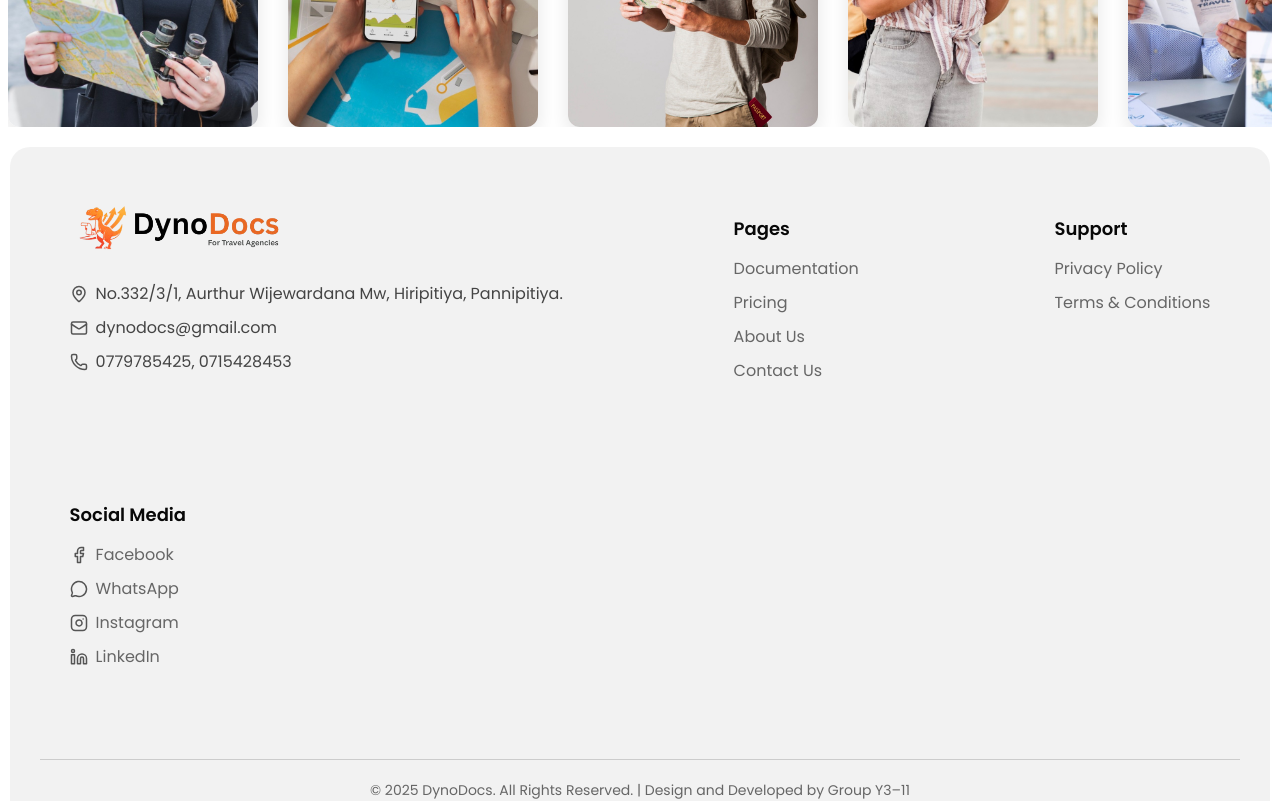
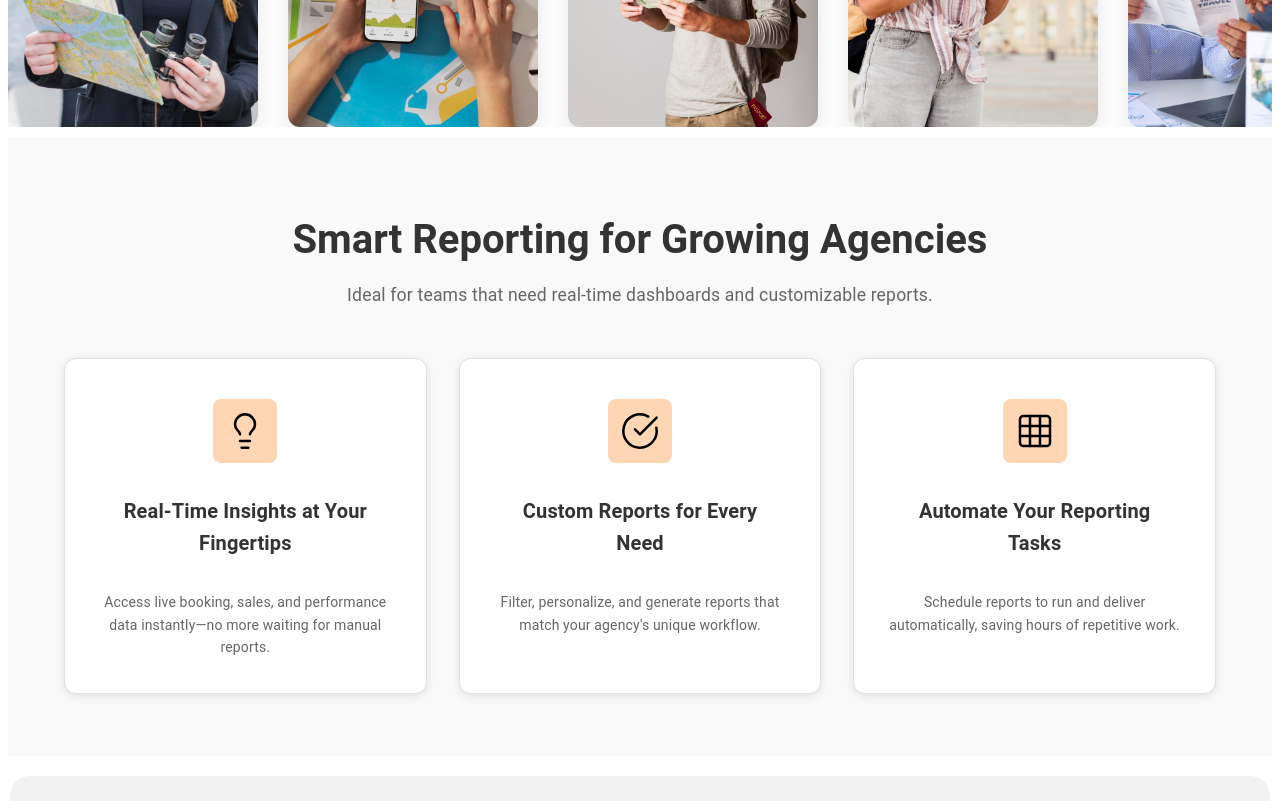
Before and after one commit to lomika-cad/dyno-docs-temp, a React (Vite) app in the folder dyno-docs-ui/: page / in a window 1280 px wide. Shown: the part 900-1701 px from the top of the page. Built offline with nearby package versions, Linux system fonts and the light colour scheme.

Commit message:
feat: add FeaturesSection component and integrate into Home page
- Added FeaturesSection component to showcase key features of the application.
- Updated Home page to include the new FeaturesSection.
- Installed Material-UI and Emotion for styling and icons.
- Created basic styles for home page.

```diff
--- a/dyno-docs-ui/package.json
+++ b/dyno-docs-ui/package.json
@@ -10,6 +10,10 @@
     "preview": "vite preview"
   },
   "dependencies": {
+    "@emotion/react": "^11.14.0",
+    "@emotion/styled": "^11.14.1",
+    "@mui/icons-material": "^7.3.6",
+    "@mui/material": "^7.3.6",
     "lucide-react": "^0.561.0",
     "react": "^19.2.0",
     "react-dom": "^19.2.0",
--- /dev/null
+++ b/dyno-docs-ui/src/components/FeaturesSection.tsx
@@ -0,0 +1,144 @@
+import { Container, Grid, Box, Typography, Card, CardContent } from "@mui/material";
+import { Lightbulb, CheckCircle, Grid3x3 } from "lucide-react";
+
+const FeaturesSection = () => {
+  const features = [
+    {
+      icon: Lightbulb,
+      title: "Real-Time Insights at Your Fingertips",
+      description:
+        "Access live booking, sales, and performance data instantly—no more waiting for manual reports.",
+    },
+    {
+      icon: CheckCircle,
+      title: "Custom Reports for Every Need",
+      description:
+        "Filter, personalize, and generate reports that match your agency's unique workflow.",
+    },
+    {
+      icon: Grid3x3,
+      title: "Automate Your Reporting Tasks",
+      description:
+        "Schedule reports to run and deliver automatically, saving hours of repetitive work.",
+    },
+  ];
+
+  return (
+    <Box sx={{ py: 8, bgcolor: "#f9f9f9" }}>
+      <Container maxWidth="lg">
+        {/* Header */}
+        <Box sx={{ textAlign: "center", mb: 6 }}>
+          <Typography
+            variant="h3"
+            sx={{
+              fontWeight: "bold",
+              color: "#333",
+              mb: 2,
+              mt: 2,
+              fontSize: { xs: "1.8rem", md: "2.5rem" },
+            }}
+          >
+            Smart Reporting for Growing Agencies
+          </Typography>
+          <Typography
+            variant="subtitle1"
+            sx={{
+              color: "#666",
+              fontSize: "1.1rem",
+              maxWidth: "600px",
+              mx: "auto",
+            }}
+          >
+            Ideal for teams that need real-time dashboards and customizable
+            reports.
+          </Typography>
+        </Box>
+
+        {/* Features Grid */}
+        <Grid container spacing={4}>
+          {features.map((feature, index) => {
+            const IconComponent = feature.icon;
+            return (
+              <Grid size={{ xs: 12, md: 4 }} key={index}>
+                <Card
+                  sx={{
+                    height: "100%",
+                    display: "flex",
+                    flexDirection: "column",
+                    border: "1px solid #e0e0e0",
+                    borderRadius: "12px",
+                    boxShadow: "0 2px 8px rgba(0, 0, 0, 0.1)",
+                    transition: "all 0.3s ease",
+                    "&:hover": {
+                      boxShadow: "0 8px 16px rgba(0, 0, 0, 0.15)",
+                      transform: "translateY(-4px)",
+                    },
+                  }}
+                >
+                  <CardContent
+                    sx={{
+                      display: "flex",
+                      flexDirection: "column",
+                      alignItems: "center",
+                      textAlign: "center",
+                      p: 3,
+                    }}
+                  >
+                    {/* Icon */}
+                    <Box
+                      sx={{
+                        mt: 2,
+                        mb: 4,
+                        p: 1.5,
+                        bgcolor: "#FFD6B3",
+                        borderRadius: "8px",
+                        display: "flex",
+                        alignItems: "center",
+                        justifyContent: "center",
+                      }}
+                    >
+                      <IconComponent
+                        size={40}
+                        color="#000000ff"
+                        strokeWidth={1.5}
+                      />
+                    </Box>
+
+                    {/* Title */}
+                    <Typography
+                      variant="h6"
+                      sx={{
+                        fontWeight: "bold",
+                        color: "#333",
+                        mb: 2,
+                        px: 2,
+                      }}
+                    >
+                      {feature.title}
+                    </Typography>
+
+                    {/* Description */}
+                    <Typography
+                      variant="body2"
+                      sx={{
+                        color: "#666",
+                        lineHeight: 1.6,
+                        mt: 2,
+                        mb: 1,
+                        px: 1,
+                      }}
+                    >
+                      {feature.description}
+                    </Typography>
+                  </CardContent>
+                </Card>
+              </Grid>
+            );
+          })}
+        </Grid>
+      </Container>
+    </Box>
+  );
+};
+
+export default FeaturesSection;
--- a/dyno-docs-ui/src/pages/Home.tsx
+++ b/dyno-docs-ui/src/pages/Home.tsx
@@ -1,5 +1,6 @@
 import HeroSection from "../components/Hero";
 import HeroImageSlider from "../components/HeroImageSlider";
+import FeaturesSection from "../components/FeaturesSection";
 import Footer from "../layouts/Footer";
 import Header from "../layouts/Header";
 import "../styles/home.css";
@@ -13,6 +14,8 @@ export default function Home() {
 
         <HeroImageSlider />
 
+        <FeaturesSection />
+
         <Footer />
     </div>
   );
--- a/dyno-docs-ui/src/styles/home.css
+++ b/dyno-docs-ui/src/styles/home.css
@@ -0,0 +1,3 @@
+*{
+    /* border: 1px solid red; */
+}
```
Also changed, not shown: 1 other file (tests, documents, lock files or other folders).
